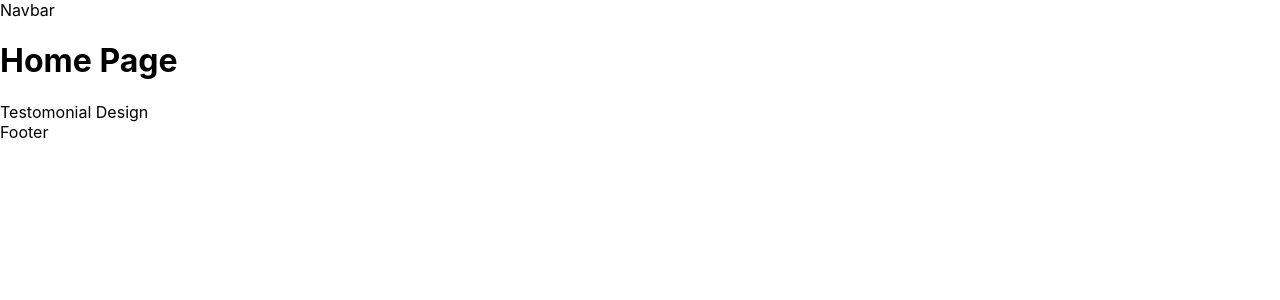
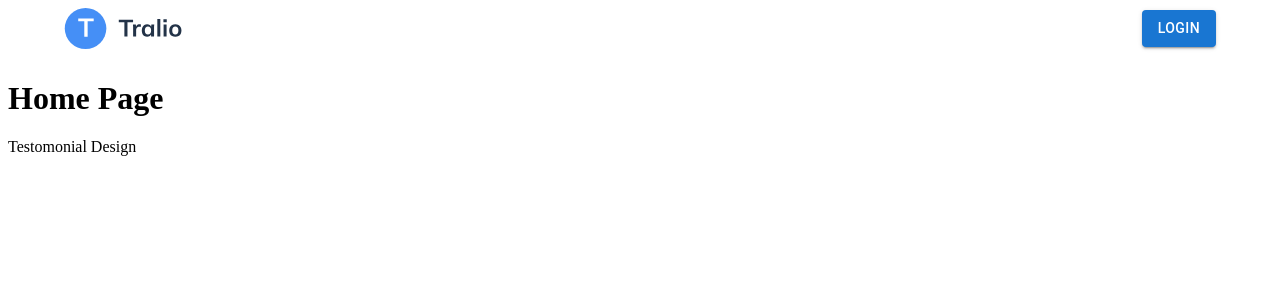
Before and after one commit to iot-lab-kiit/tralio-frontend, a Next.js app: page / in a window 1280 px wide. Shown: the top 300 px of the page. Built offline with nearby package versions, Linux system fonts and the light colour scheme.

Commit message:
Landing page navbar done

```diff
--- /dev/null
+++ b/components/Layouts/CustomLayout.js
@@ -0,0 +1,38 @@
+import React from 'react';
+import Box from '@mui/material/Box';
+import {createStyles, makeStyles} from '@mui/styles';
+import Container from "@mui/material/Container";
+import LandingNavbar from "../Navbar/LandingNavbar";
+
+const useStyles = makeStyles(() =>
+    createStyles({
+       main: {
+
+       },
+    }),
+);
+
+const CustomLayout = ({ children }) => {
+    const classes = useStyles();
+
+    return (
+        <>
+            <LandingNavbar />
+
+            <Box mt={10}>
+                { children }
+            </Box>
+
+            <Box>
+                <Container maxWidth={'lg'}>
+
+                </Container>
+            </Box>
+        </>
+    );
+};
+
+
+
+
+export default CustomLayout;
--- /dev/null
+++ b/components/Layouts/Link.js
@@ -0,0 +1,99 @@
+import * as React from 'react';
+import PropTypes from 'prop-types';
+import clsx from 'clsx';
+import { useRouter } from 'next/router';
+import NextLink from 'next/link';
+import MuiLink from '@mui/material/Link';
+import { styled } from '@mui/material/styles';
+
+// Add support for the sx prop for consistency with the other branches.
+const Anchor = styled('a')({});
+
+export const NextLinkComposed = React.forwardRef(function NextLinkComposed(props, ref) {
+    const { to, linkAs, href, replace, scroll, shallow, prefetch, locale, ...other } = props;
+
+    return (
+        <NextLink
+            href={to}
+            prefetch={prefetch}
+            as={linkAs}
+            replace={replace}
+            scroll={scroll}
+            shallow={shallow}
+            passHref
+            locale={locale}
+        >
+            <Anchor ref={ref} {...other} />
+        </NextLink>
+    );
+});
+
+NextLinkComposed.propTypes = {
+    href: PropTypes.any,
+    linkAs: PropTypes.oneOfType([PropTypes.object, PropTypes.string]),
+    locale: PropTypes.string,
+    passHref: PropTypes.bool,
+    prefetch: PropTypes.bool,
+    replace: PropTypes.bool,
+    scroll: PropTypes.bool,
+    shallow: PropTypes.bool,
+    to: PropTypes.oneOfType([PropTypes.object, PropTypes.string]).isRequired,
+};
+
+// A styled version of the Next.js Link component:
+// https://nextjs.org/docs/api-reference/next/link
+const Link = React.forwardRef(function Link(props, ref) {
+    const {
+        activeClassName = 'active',
+        as: linkAs,
+        className: classNameProps,
+        href,
+        noLinkStyle,
+        role, // Link don't have roles.
+        ...other
+    } = props;
+
+    const router = useRouter();
+    const pathname = typeof href === 'string' ? href : href.pathname;
+    const className = clsx(classNameProps, {
+        [activeClassName]: router.pathname === pathname && activeClassName,
+    });
+
+    const isExternal =
+        typeof href === 'string' && (href.indexOf('http') === 0 || href.indexOf('mailto:') === 0);
+
+    if (isExternal) {
+        if (noLinkStyle) {
+            return <Anchor className={className} href={href} ref={ref} {...other} />;
+        }
+
+        return <MuiLink className={className} href={href} ref={ref} {...other} />;
+    }
+
+    if (noLinkStyle) {
+        return <NextLinkComposed className={className} ref={ref} to={href} {...other} />;
+    }
+
+    return (
+        <MuiLink
+            component={NextLinkComposed}
+            linkAs={linkAs}
+            className={className}
+            ref={ref}
+            to={href}
+            {...other}
+        />
+    );
+});
+
+Link.propTypes = {
+    activeClassName: PropTypes.string,
+    as: PropTypes.oneOfType([PropTypes.object, PropTypes.string]),
+    className: PropTypes.string,
+    href: PropTypes.any,
+    linkAs: PropTypes.oneOfType([PropTypes.object, PropTypes.string]),
+    noLinkStyle: PropTypes.bool,
+    role: PropTypes.string,
+};
+
+export default Link;
--- /dev/null
+++ b/components/Navbar/LandingNavbar.js
@@ -0,0 +1,68 @@
+import React, { useEffect, useRef, useState } from 'react';
+import AppBar from "@mui/material/AppBar";
+import Box from '@mui/material/Box';
+import Hidden from '@mui/material/Hidden';
+import Button from '@mui/material/Button';
+import List from '@mui/material/List';
+import ListItem from '@mui/material/ListItem';
+import IconButton from '@mui/material/IconButton';
+import Drawer from '@mui/material/Drawer';
+import MenuIcon from '@mui/icons-material/Menu';
+import CloseIcon from '@mui/icons-material/Close';
+import {createStyles, makeStyles, useTheme} from '@mui/styles';
+import {Avatar, Container, Divider, Grid, Typography} from "@mui/material";
+import Link from "../Layouts/Link"
+import Logo from "/public/images/Logos/logo.svg"
+import Image from "next/image";
+
+const useStyles = makeStyles(() =>
+    createStyles({
+       main: {
+
+       },
+    }),
+);
+
+const LandingNavbar = () => {
+    // const classes = useStyles();
+
+    // const [onTop, setOnTop] = useState(true);
+    // const navRef = useRef();
+    //
+    // useEffect(() => {
+    //     const position = navRef.current.offsetTop;
+    //     window.onscroll = function () {
+    //         if (window.pageYOffset > position) {
+    //             setOnTop(false);
+    //         } else {
+    //             setOnTop(true);
+    //         }
+    //     };
+    // });
+
+    return (
+        <>
+            <AppBar
+                color={'transparent'}
+                elevation={0}
+                position="absolute"
+            >
+                <Container maxWidth={'lg'}>
+                    <Box display={'flex'} justifyContent={'space-between'} alignItems={'center'} pt={1} pb={1}>
+                        <Box component={Link} noLinkStyle href="/" width={'120px'} height={'41px'}>
+                            <Image src={Logo} alt={'logo'} />
+                        </Box>
+                        <Button variant={'contained'}>
+                            Login
+                        </Button>
+                    </Box>
+                </Container>
+            </AppBar>
+        </>
+    );
+};
+
+
+
+
+export default LandingNavbar;
--- a/components/Navbar/Navbar.jsx
+++ /dev/null
@@ -1,7 +0,0 @@
-function Navbar() {
-  return (
-    <div>Navbar</div>
-  )
-}
-
-export default Navbar;
--- a/container/Home/HomePage.jsx
+++ b/container/Home/HomePage.jsx
@@ -6,6 +6,7 @@ function HomePage() {
     <div>
       <h1>Home Page</h1>
       <Testomonial />
+
     </div>
   )
 }
--- a/package.json
+++ b/package.json
@@ -12,13 +12,16 @@
     "@emotion/styled": "^11.6.0",
     "@mui/icons-material": "^5.3.1",
     "@mui/material": "^5.3.1",
+    "@mui/styles": "^5.5.0",
     "framer-motion": "^6.2.3",
     "next": "12.0.10",
     "react": "17.0.2",
     "react-dom": "17.0.2"
   },
   "devDependencies": {
+    "clsx": "^1.1.1",
     "eslint": "8.9.0",
-    "eslint-config-next": "12.0.10"
+    "eslint-config-next": "12.0.10",
+    "prop-types": "^15.8.1"
   }
 }
--- a/pages/_app.js
+++ b/pages/_app.js
@@ -1,16 +1,16 @@
-import '../styles/globals.css'
-import Navbar from '../components/Navbar/Navbar'
-import Footer from '../components/Footer/Footer'
+import * as React from 'react';
+import CustomLayout from "../components/Layouts/CustomLayout";
+import {useEffect, useMemo, useState} from "react";
 
-function MyApp({ Component, pageProps }) {
-  return (
-    <>
-      <Navbar />
-      <Component {...pageProps} />
-      <Footer />
-    </>
+export default function MyApp(props) {
 
-  );
+    const { Component, pageProps } = props;
+    const [loading, setLoading] = useState(false);
+
+    return (
+
+        <CustomLayout>
+            <Component {...pageProps} />
+        </CustomLayout>
+    );
 }
-
-export default MyApp
```
Also changed, not shown: components/Navbar/Navbar.js (added, +117 -0 lines), public/images/Logos/logo.svg (added), 1 other file (tests, documents, lock files or other folders).
